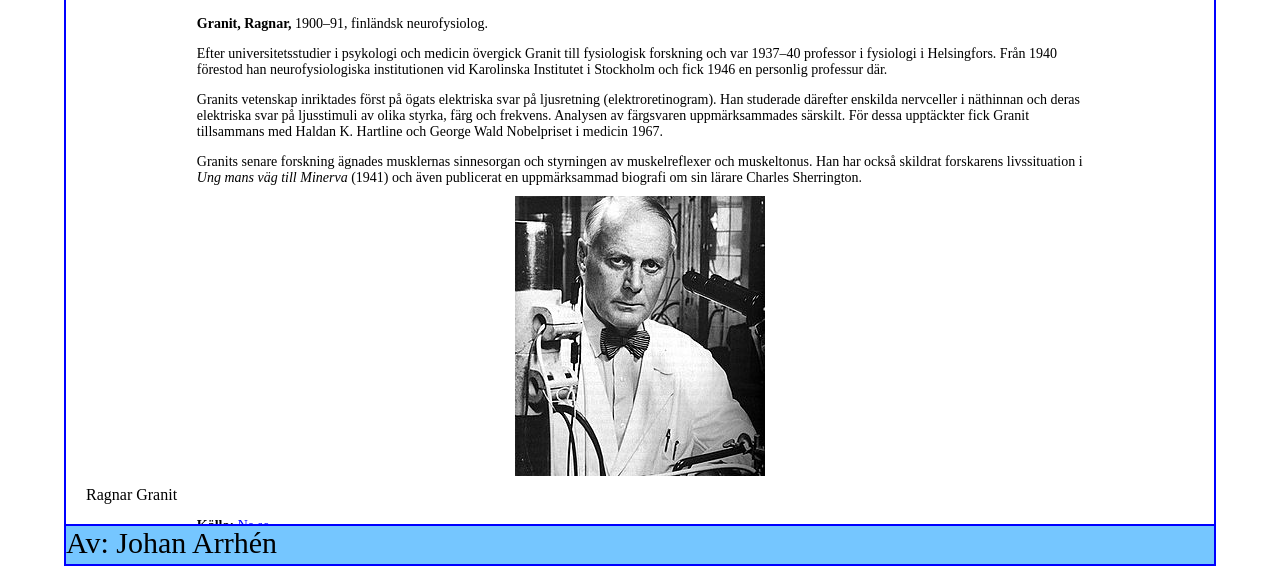
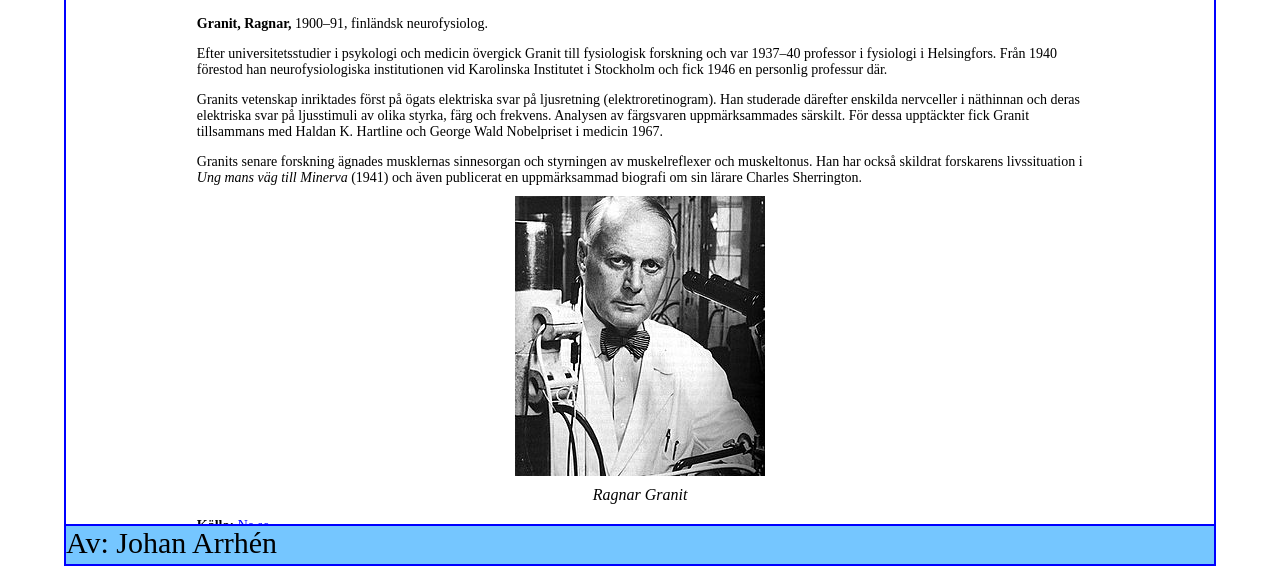
Before and after one commit to JohanArrhen/Johanarrhen.github.io, a plain HTML site: page Ragnar-Granit.html in a window 1280 px wide. Shown: the part 234-800 px from the top of the page. Drawn offline with Linux system fonts and the light colour scheme.

Commit message:
Update Ragnar-Granit.html

```diff
--- a/Ragnar-Granit.html
+++ b/Ragnar-Granit.html
@@ -27,7 +27,7 @@
         <p>Granits senare forskning ägnades musklernas sinnesorgan och styrningen av muskelreflexer och muskeltonus. Han har också skildrat forskarens livssituation i <i>Ung mans väg till Minerva</i> (1941) och även publicerat en uppmärksammad biografi om sin lärare Charles Sherrington.</p>
 
            <img src="Ragnar_granit.jpg" alt="Bild på Ragnar Granit">
-           <figcaption>Ragnar Granit</figcaption>
+           <div id="figcaption">Ragnar Granit</div>
 
 
         <p><b>Källa:</b> <a href="http://www.ne.se/uppslagsverk/encyklopedi/l%C3%A5ng/ragnar-granit">Ne.se</a>
```
